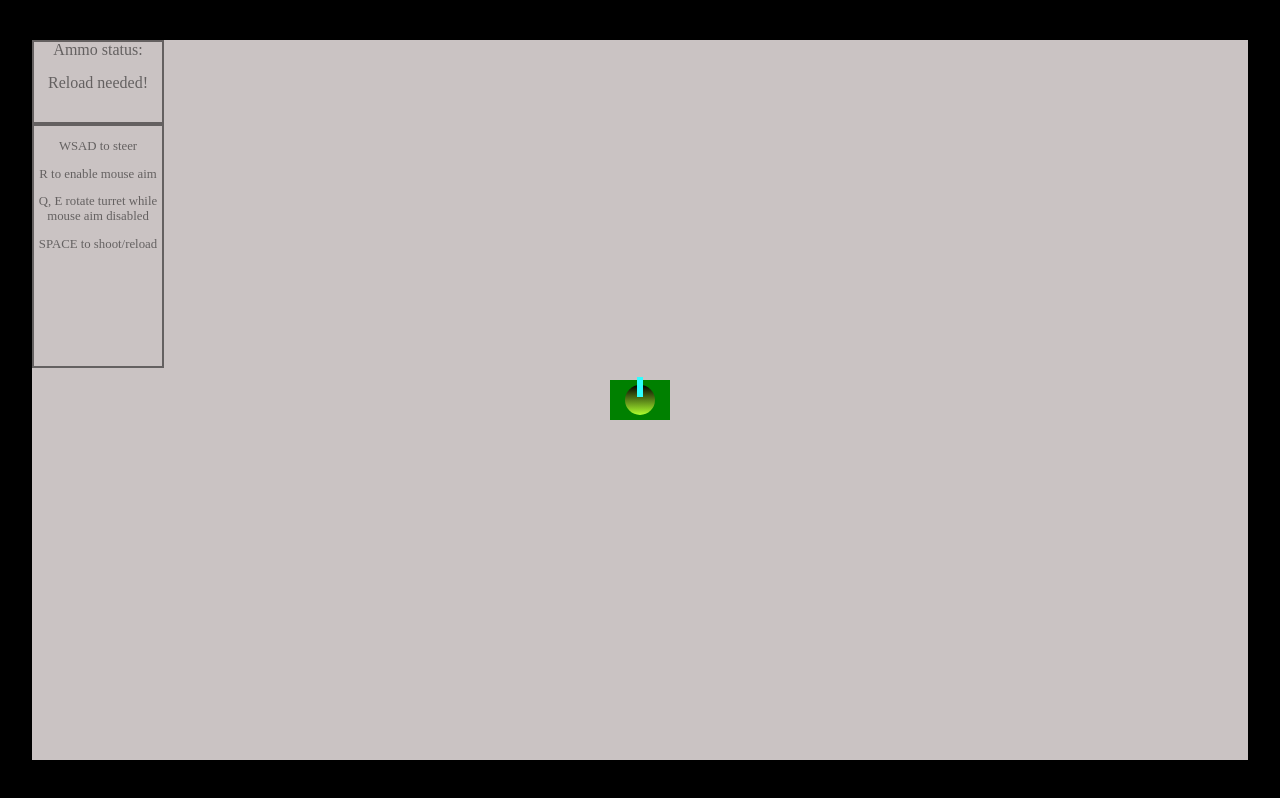
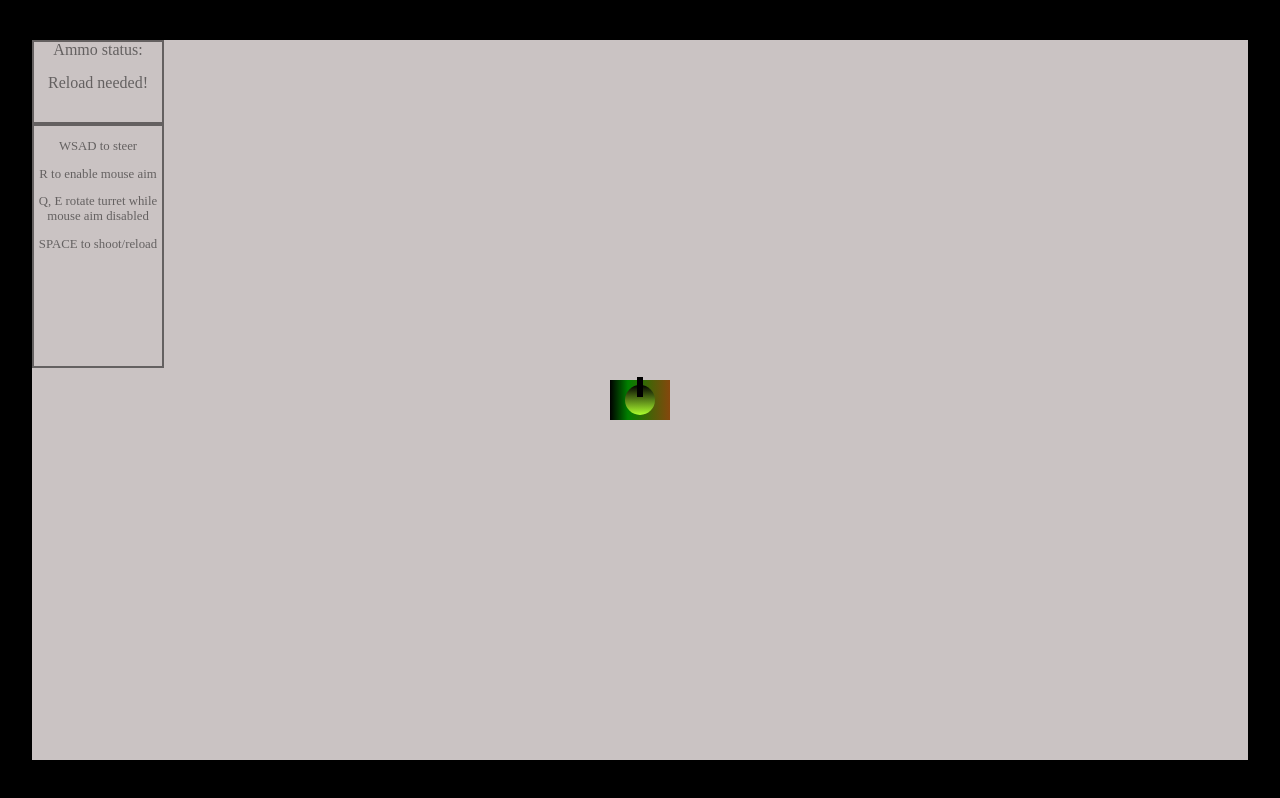
Before and after one commit to rmrotek/tank-simulator, a plain HTML site: page index.html in a window 1280 px wide. Drawn offline with Linux system fonts and the light colour scheme.

Commit message:
making the tank more colorful :)

```diff
--- a/style.css
+++ b/style.css
@@ -54,7 +54,7 @@ body {
     position: absolute;
     width: 60px;
     height: 40px;
-    background: green;
+    background: linear-gradient(to right, black, green 30%, rgb(133, 71, 13));
     display: flex;
     justify-content: center;
     align-items: center;
@@ -79,7 +79,7 @@ body {
 #turret {
     width: 20px;
     height: 6px;
-    background: rgb(47, 255, 255);
+    background: black;
     overflow: visible;
     position: absolute;
     z-index: 2;
```
